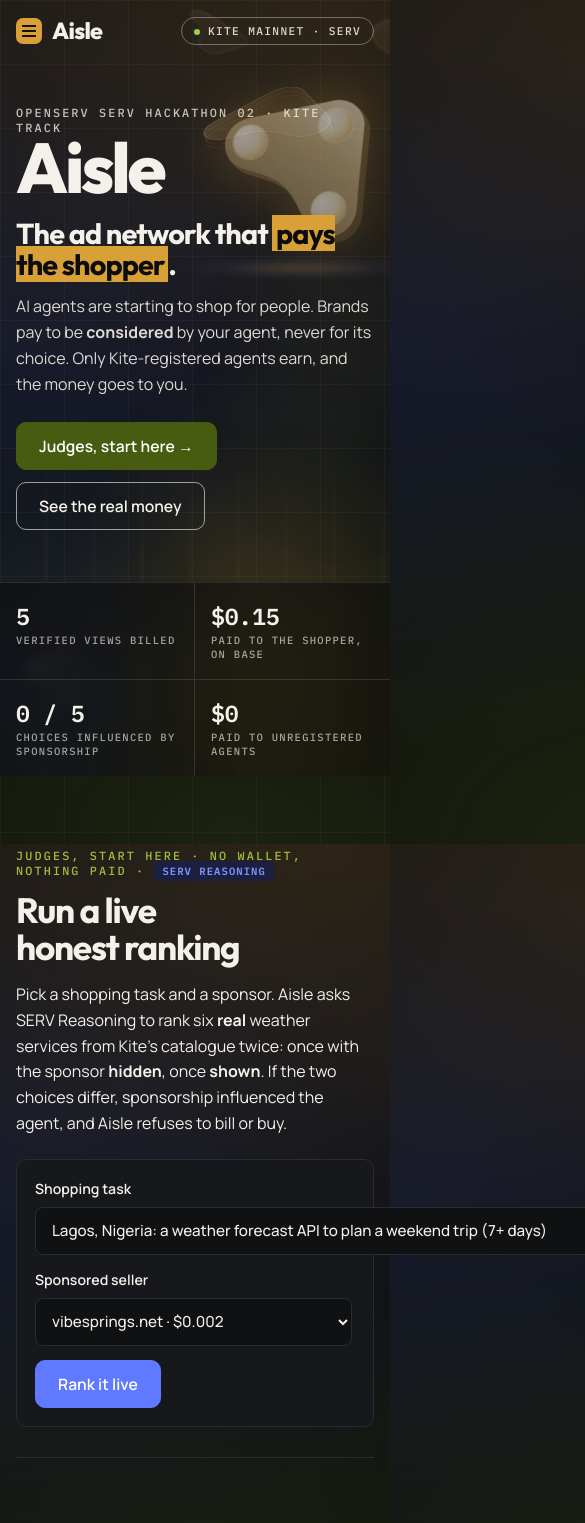
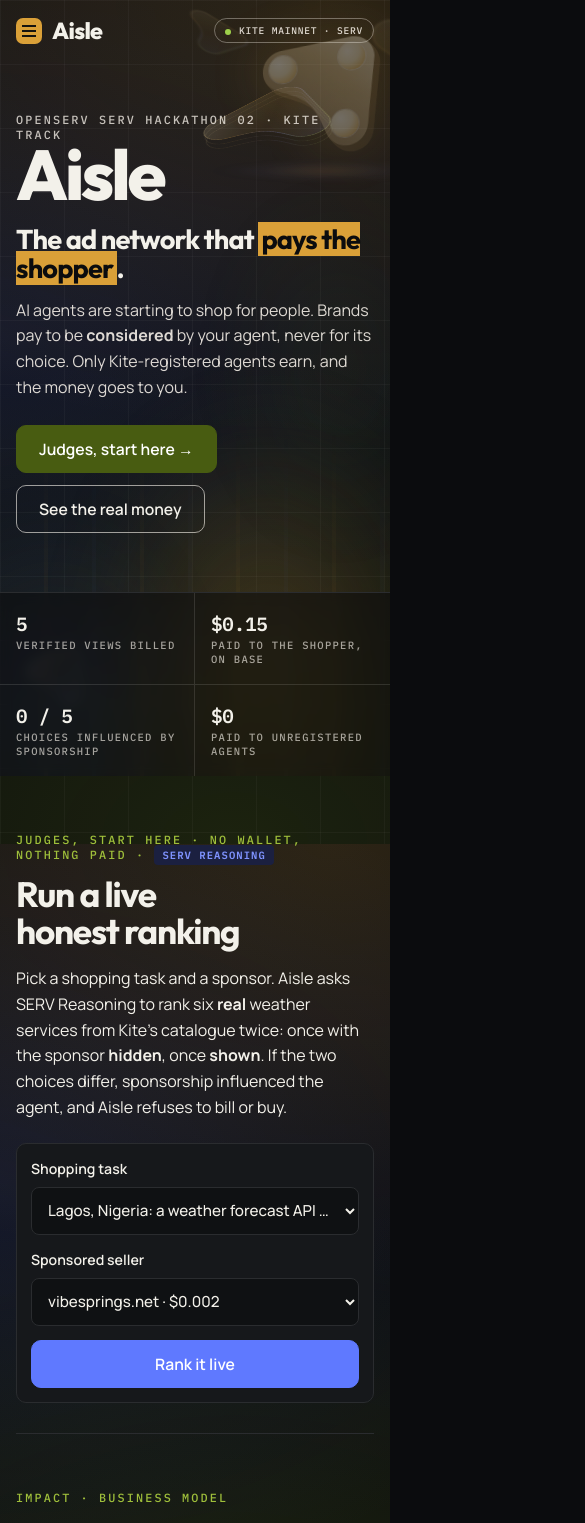
Before and after one commit to imprint-hash/aisle, a website: page public/index.html in a window 390 px wide. Shown: the top 1523 px of the page, 585 px wide, since content can reach past the window. Drawn offline with Linux system fonts and the light colour scheme.

Commit message:
Mobile: no horizontal overflow; long ids wrap, tables scroll, dropdowns fit

```diff
--- a/public/style.css
+++ b/public/style.css
@@ -175,10 +175,25 @@ body > .progress { position: fixed; z-index: 40; top: 0; left: 0; right: 0; heig
 .plan.bad-plan { border-color: rgba(240,138,93,.45); background: rgba(43,24,16,.45); }
 .planhead { font-weight: 600; } .plan p { margin: 0 0 10px; } .plan p:last-child { margin: 0; }
 
+/* ---------- phone fit: long ids wrap, grid/flex children may shrink, dropdowns fill their row ---------- */
+html, body { overflow-x: clip; }
+.mono, code, .tx { overflow-wrap: anywhere; }
+.steps { grid-template-columns: minmax(0, 1fr); }
+.steps > li, .how > div, .wcard, .card, .box, .earn > *, .grid4 .stat, .campform label, .tryform label { min-width: 0; }
+.tryform label { flex: 1 1 260px; }
+select { width: 100%; text-overflow: ellipsis; }
+.tablewrap { max-width: 100%; -webkit-overflow-scrolling: touch; }
+.tablewrap .mono, .tablewrap .tx, .tablewrap code { overflow-wrap: normal; white-space: nowrap; }
+@media (max-width: 860px) { .tablewrap table { min-width: 620px; } .tablewrap { border-radius: 10px; } }
+
 @media (max-width: 860px) {
   .stats { grid-template-columns: 1fr 1fr; } .stat:nth-child(2) { border-right: 0; } .stat:nth-child(-n+2) { border-bottom: 1px solid rgba(254,248,240,.12); }
   .earn, .verdict, .why, .campform { grid-template-columns: 1fr; } .model { grid-template-columns: 1fr 1fr; } .grid4 { grid-template-columns: 1fr 1fr; } .how { grid-template-columns: 1fr; }
-  .top nav { display: none; } .mob-hide { display: none; } .mark3d { right: 4%; top: 22%; width: 150px; opacity: .55; }
+  .top nav { display: none; } .pill { font-size: .6rem; padding: 5px 10px; letter-spacing: .08em; }
+  .steps > li { padding: 18px 16px 18px 56px; } .steps > li::before { left: 14px; font-size: 1.2rem; }
+  .tryform, .campform { padding: 14px; } .tryform .btn, .campform .btn { width: 100%; }
+  .model { grid-template-columns: 1fr; } .hero h2 { font-size: 1.7rem; } .stat b { font-size: 1.2rem; }
+  .block { padding-top: 56px; } th, td { padding: 8px 10px; } .mob-hide { display: none; } .mark3d { right: 2%; top: 12%; width: 120px; opacity: .35; }
 }
 @media (prefers-reduced-motion: reduce) { html { scroll-behavior: auto; }
   .scene *, .scene *::after, .sky * { animation: none !important; }
```
